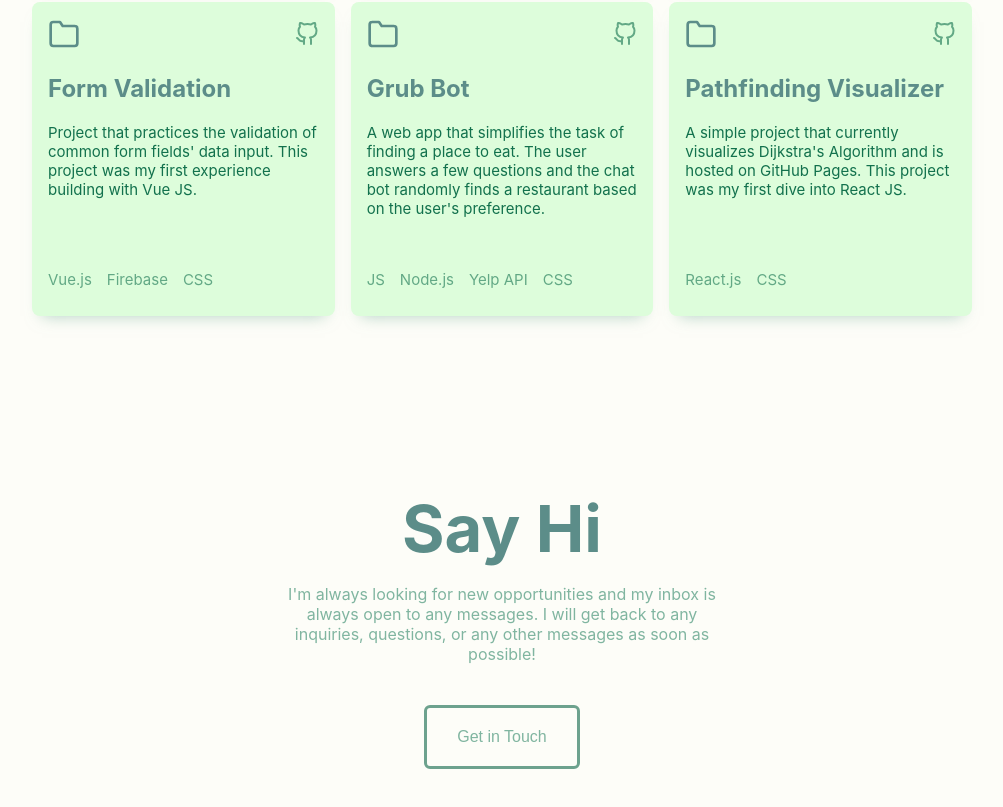
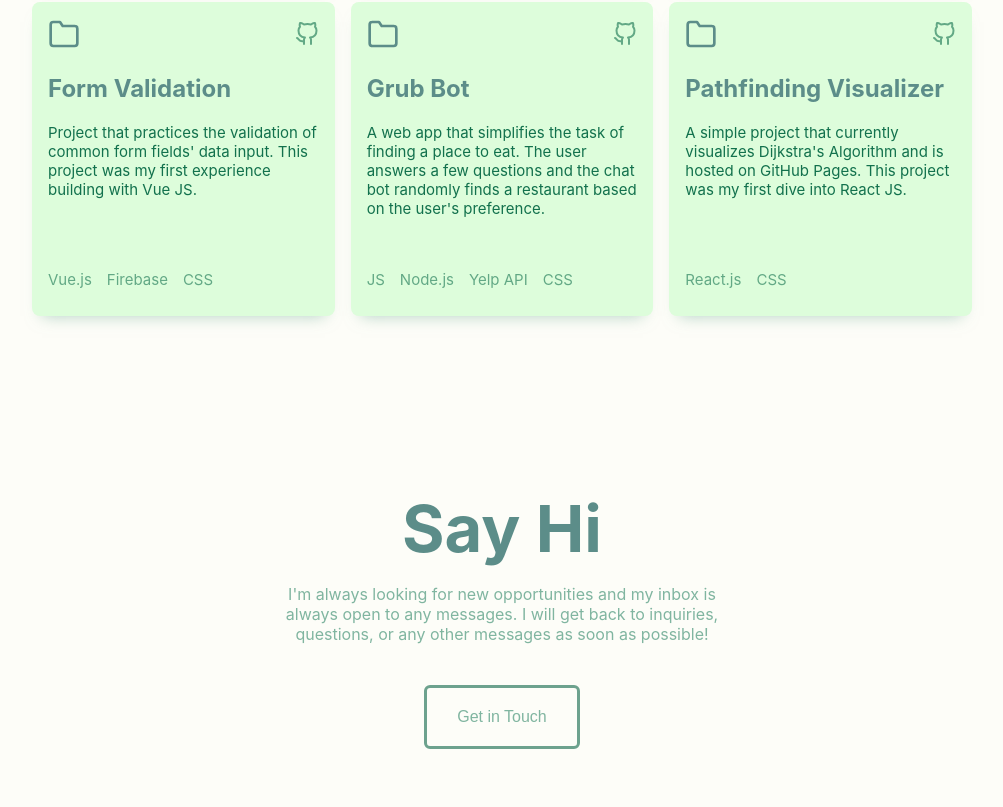
Before and after one commit to jackiewong99/portfolio_v2, a React (Create React App) app: page / in a window 1280 px wide. Shown: the part 2261-3068 px from the top of the page, without its empty margins (138-1141 px from the left). Built offline with nearby package versions, Linux system fonts and the light colour scheme.

Commit message:
Update Contact text.

```diff
--- a/src/Components/Contact/Contact.js
+++ b/src/Components/Contact/Contact.js
@@ -11,7 +11,7 @@ const Contact = () => {
         <div className={styles.contactFooter}>
           <p className={styles.contactText}>
             I'm always looking for new opportunities and my inbox is always open
-            to any messages. I will get back to any inquiries, questions, or any
+            to any messages. I will get back to inquiries, questions, or any
             other messages as soon as possible!
           </p>
           <button className={styles.contactBtn}>Get in Touch</button>
```
